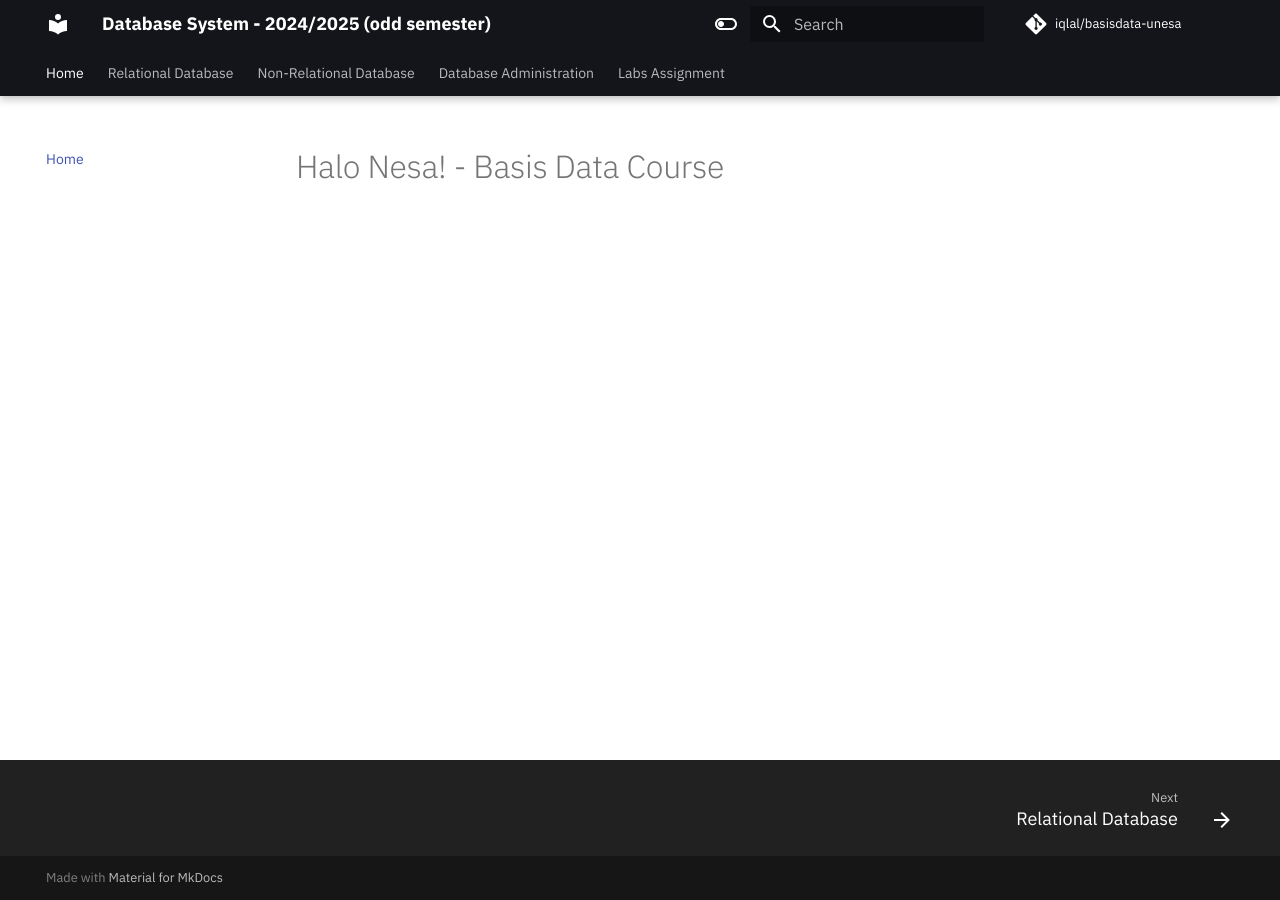
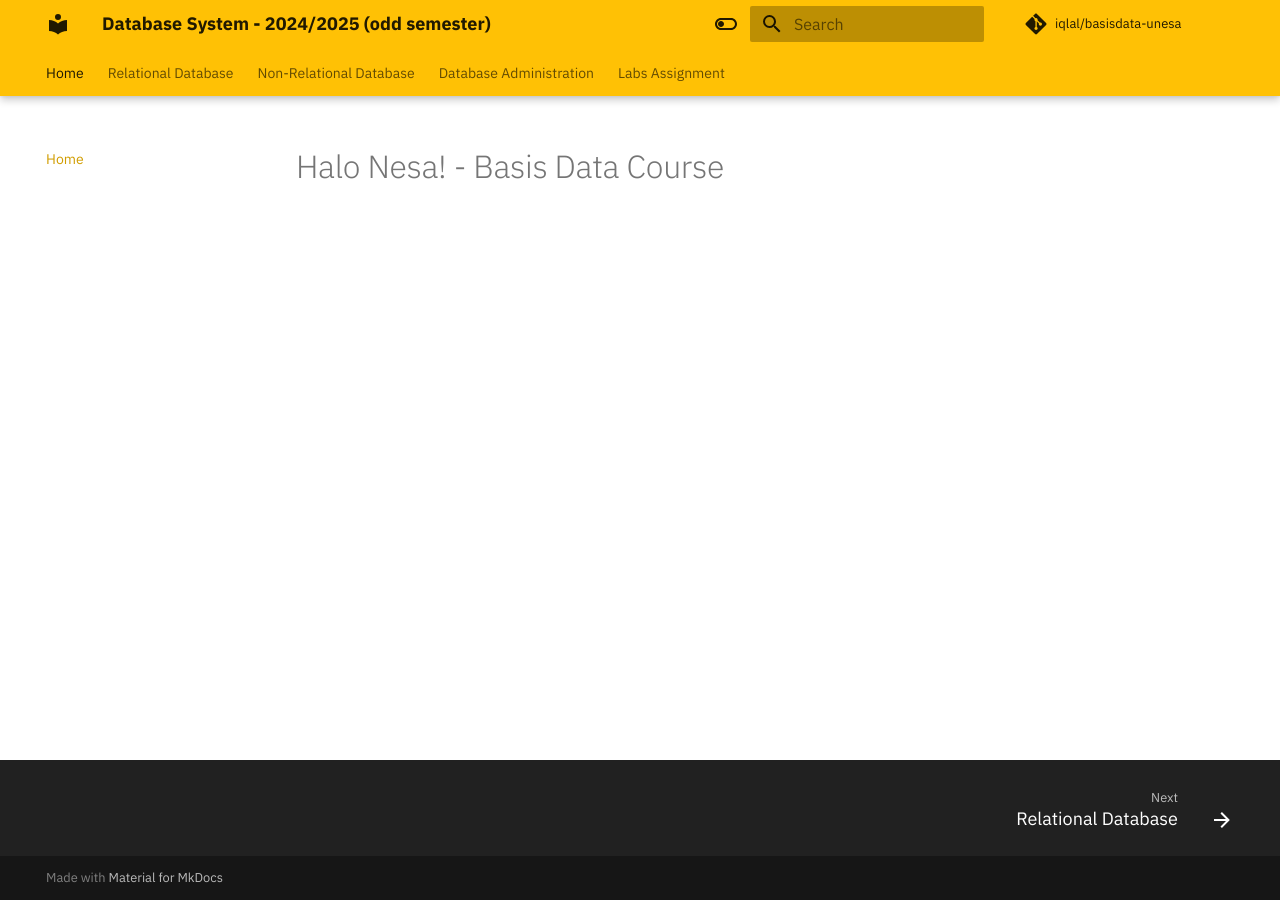
Before and after one commit to softdevunesa/basis-data, an MkDocs documentation site: the page built from docs/index.md, in a window 1280 px wide. Built offline with MkDocs 1.6.1 and Material for MkDocs 9.7.7, drawn with Linux system fonts in a browser that asks for light colours; comment, search, counter and statistics services are not loaded.

Commit message:
change primary & accent color

```diff
--- a/mkdocs.yml
+++ b/mkdocs.yml
@@ -13,16 +13,16 @@ theme:
     # Light mode
     - media: "(prefers-color-scheme: light)"
       scheme: default
-      primary: black
-      accent: light blue
+      primary: amber
+      accent: amber
       toggle:
         icon: material/toggle-switch-off-outline
         name: Switch to dark mode
     # Dark mode
     - media: "(prefers-color-scheme: dark)"
       scheme: slate
-      primary: black
-      accent: light blue
+      primary: amber
+      accent: amber
       toggle:
         icon: material/toggle-switch
         name: Switch to light mode
```
